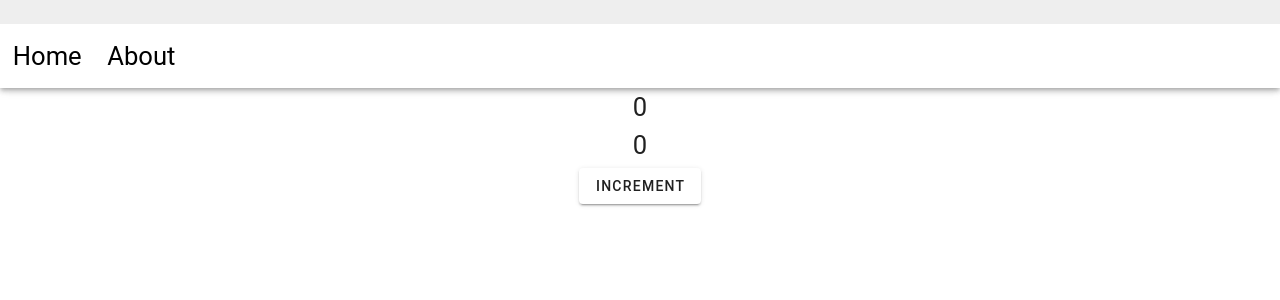
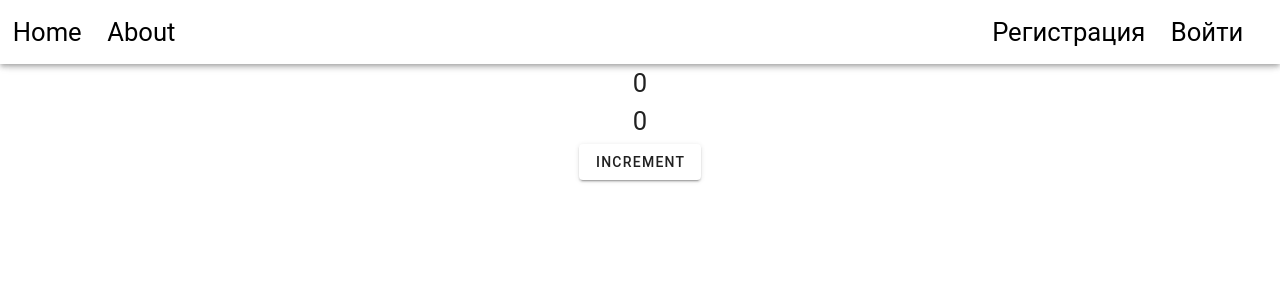
Before and after one commit to toron2c/vuepeoplus, a Vue app: page / in a window 1280 px wide. Shown: the top 300 px of the page. Built offline with nearby package versions, Linux system fonts and the light colour scheme.

Commit message:
local stasches linux

```diff
--- a/package.json
+++ b/package.json
@@ -13,13 +13,13 @@
     "format": "prettier --write src/"
   },
   "dependencies": {
+    "axios": "^1.7.2",
     "pinia": "^2.1.7",
     "vue": "^3.4.29",
     "vue-router": "^4.3.3",
     "vuetify": "^3.6.10"
   },
   "devDependencies": {
-    "vite-plugin-vuetify": "^2.0.3",
     "@rushstack/eslint-patch": "^1.8.0",
     "@tsconfig/node20": "^20.1.4",
     "@types/node": "^20.14.5",
@@ -36,6 +36,7 @@
     "sass-loader": "^14.2.1",
     "typescript": "~5.4.0",
     "vite": "^5.3.1",
+    "vite-plugin-vuetify": "^2.0.3",
     "vue-tsc": "^2.0.21"
   }
 }
--- a/src/App.vue
+++ b/src/App.vue
@@ -4,16 +4,20 @@ import { RouterLink, RouterView } from 'vue-router'
 
 <template>
   <v-app>
-    <v-system-bar>
-      <v-spacer></v-spacer>
-    </v-system-bar>
     <v-app-bar app>
-      <header>
-        <nav>
-          <RouterLink to="/">Home</RouterLink>
-          <RouterLink to="/about">About</RouterLink>
-        </nav>
-      </header>
+      <v-container class="header">
+        <v-row class="justify-space-between w-100">
+          <v-col class="d-flex">
+            <RouterLink to="/">Home</RouterLink>
+            <RouterLink to="/about">About</RouterLink>
+          </v-col>
+          <v-spacer></v-spacer>
+          <v-col class="d-flex justify-end">
+            <RouterLink to="/registration">Регистрация</RouterLink>
+            <RouterLink to="/login">Войти</RouterLink>
+          </v-col>
+        </v-row>
+      </v-container>
     </v-app-bar>
 
     <v-main>
@@ -23,10 +27,10 @@ import { RouterLink, RouterView } from 'vue-router'
 </template>
 
 <style scoped>
-nav {
-  margin: 2rem auto;
-  display: flex;
-  justify-content: center;
+.header {
+  margin: 0;
+  padding: 0;
+  max-width: 100%;
 }
 a {
   text-decoration: none;
--- /dev/null
+++ b/src/api/Auth.ts
@@ -0,0 +1,5 @@
+import apiClient from './ApiInstance'
+
+export async function registration(login: string, password: string) {
+  return await apiClient.post('auth/registration', { login, password })
+}
```
Also changed, not shown: src/api/ApiInstance.ts (added, +25 -0 lines), 1 other file (tests, documents, lock files or other folders).
